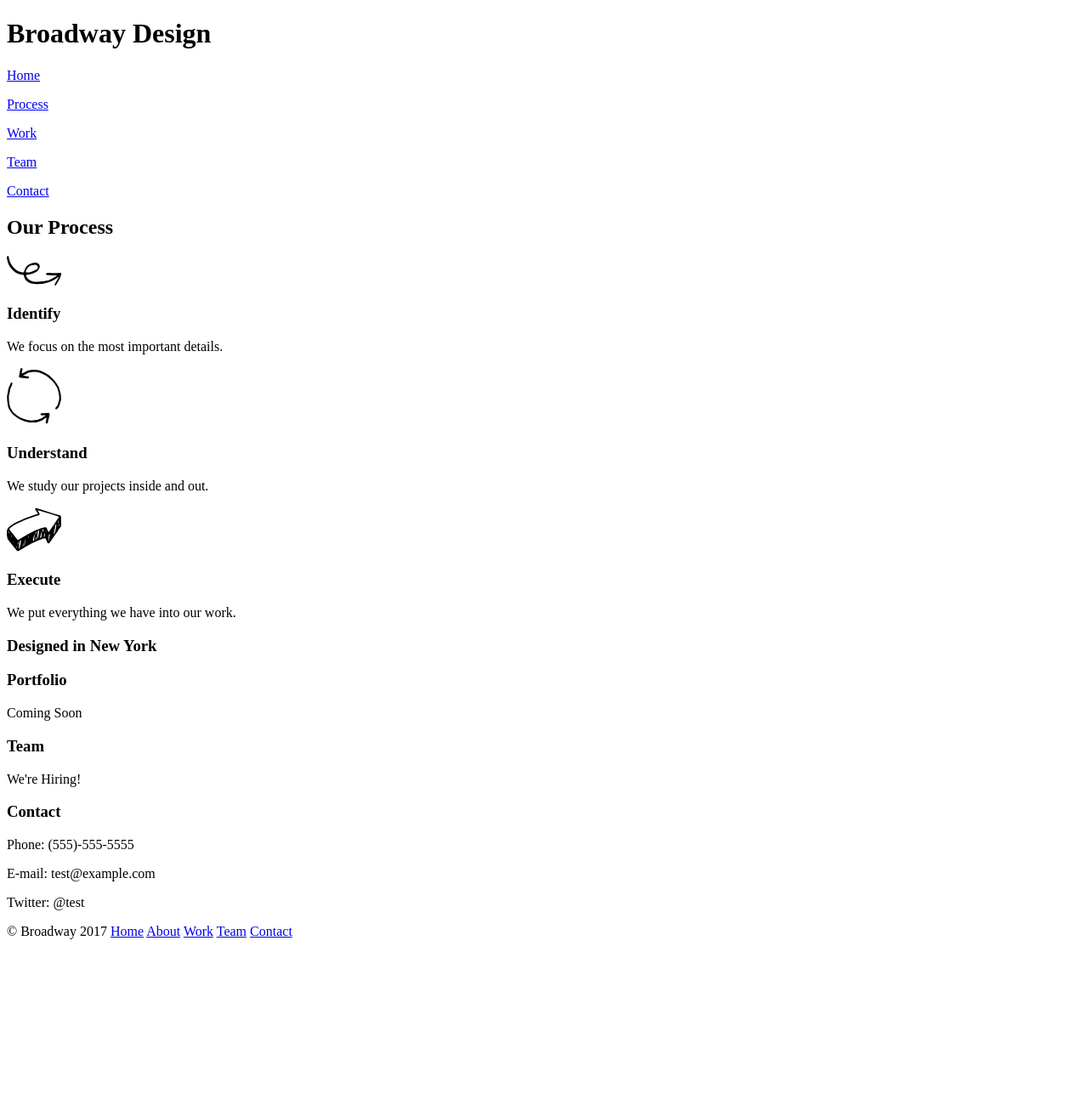
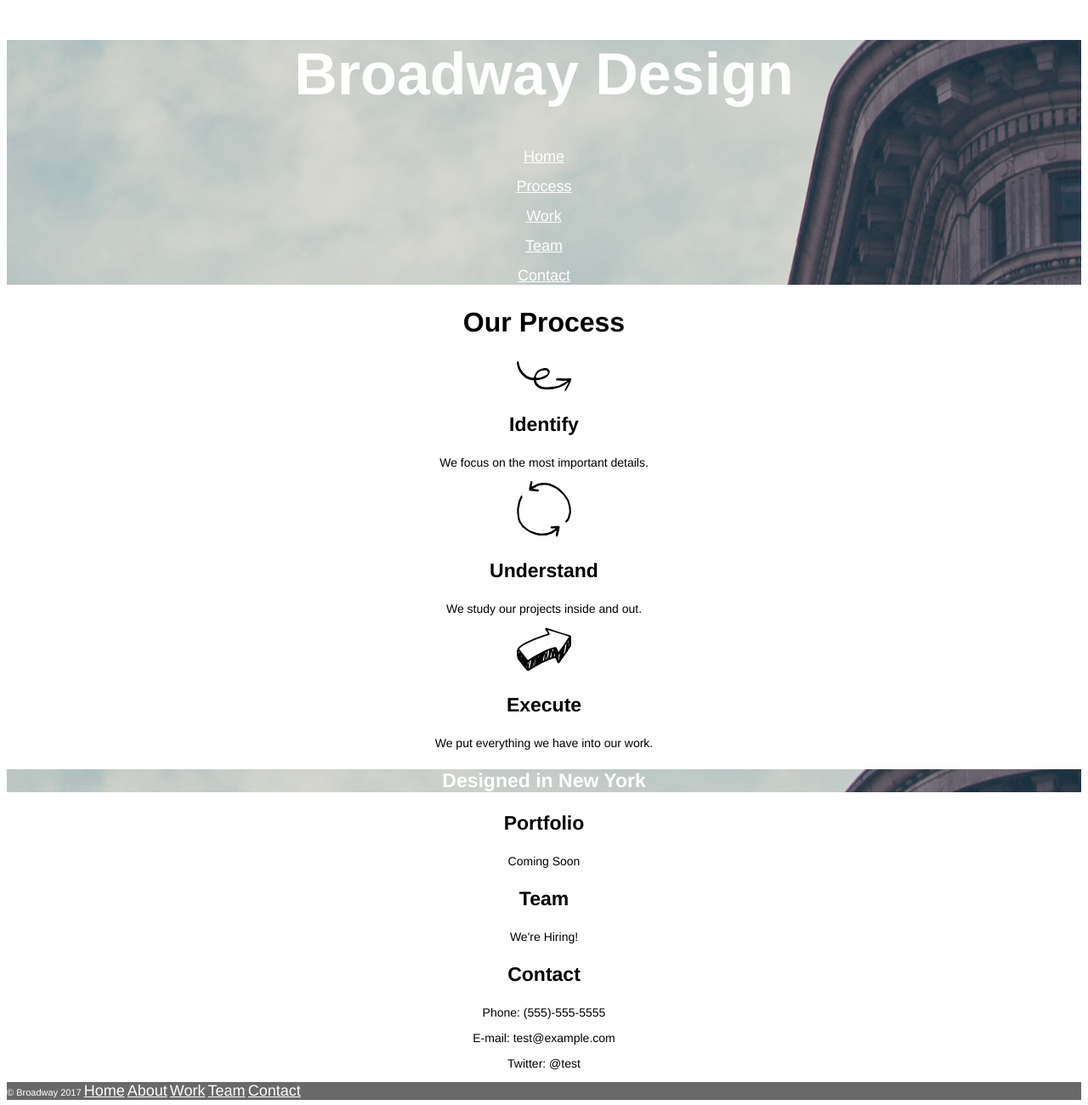
Before and after one commit to Zwartemis/broadway-design, a plain HTML site: page index.html in a window 1280 px wide. Shown: the whole page at 85% size. Before the commit the page ends 1121 px from the top, so only its background shows below. Drawn offline with Linux system fonts and the light colour scheme; files whose address does not match are found by name.

Commit message:
Create stylesheet.

```diff
--- a/index.html
+++ b/index.html
@@ -7,7 +7,7 @@
   <body>
 
     <!--Header-->
-    <div id="header">
+    <div id="photoback">
       <h1>Broadway Design</h1>
       <div id="nav">
         <p><a href="#">Home</a></p>
@@ -32,7 +32,7 @@
       <p>We put everything we have into our work.</p>
     </div>
 
-    <div id="design">
+    <div id="photoback">
       <h3>Designed in New York</h3>
     </div>
 
@@ -53,8 +53,8 @@
     </div>
 
     <!--Footer-->
-    <div id="footer">
-      <p><span id="copyright">© Broadway 2017</span> <a href="#">Home</a> <a href="#about">About</a> <a href="#work">Work</a> <a href="#team">Team</a> <a href="#contact">Contact</a></p>
+    <div class="footer">
+      <p><span id="copyright">© Broadway 2017</span> <span id="nav"><a href="#">Home</a> <a href="#about">About</a> <a href="#work">Work</a> <a href="#team">Team</a> <a href="#contact">Contact</a></span></p>
     </div>
 </body>
 </html>
--- a/resources/css/style.css
+++ b/resources/css/style.css
@@ -0,0 +1,38 @@
+body {
+  text-align: center;
+  font-family: Helvetica, Arial, sans-serif;
+  font-size: 14px;
+}
+
+h1 {
+  font-size: 70px;
+  font-weight: bold;
+  color: white;
+}
+
+h2 {
+  font-size: 32px;
+  font-weight: bold;
+}
+
+h3 {
+  font-size: 23px;
+  font-weight: bold;
+}
+
+#photoback {
+  color: white;
+  background-image: url('/Users/LizDohrmann/Codecademy/projects/broadway/resources/images/the-flatiron-building.png');
+}
+
+#nav a{
+  font-size: 18px;
+  color: white;
+}
+
+.footer {
+  font-size: 11px;
+  color: white;
+  background-color: dimgray;
+  text-align: left;
+}
```
